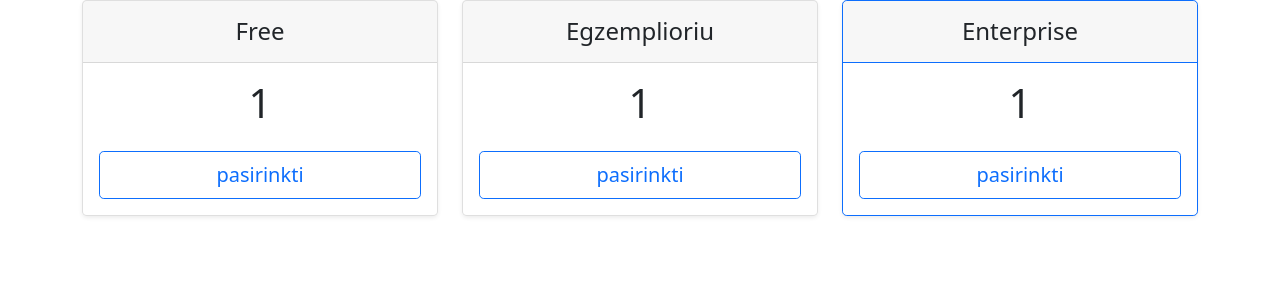
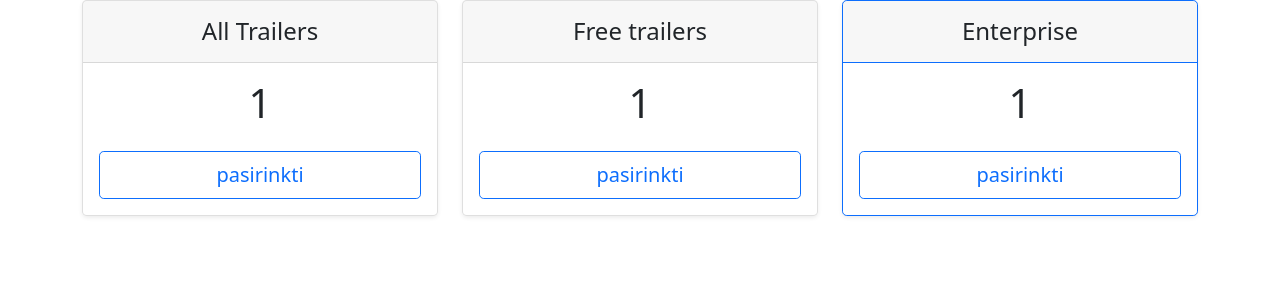
Before and after one commit to sudnitzki/project_dispatcher, a Django app: page /dispatcher/ in a window 1280 px wide. Shown: the part 234-534 px from the top of the page. Run offline with Django 4.2, Linux system fonts and the light colour scheme; data comes from the database, SQL or seed files in the repository; both versions use the stored data as it was after the commit.

Commit message:
autorizacija

```diff
--- a/mysite/dispatcher/templates/index.html
+++ b/mysite/dispatcher/templates/index.html
@@ -12,10 +12,10 @@
   <div class="col">
     <div class="card mb-4 rounded-3 shadow-sm">
       <div class="card-header py-3">
-        <h4 class="my-0 fw-normal">Free</h4>
+        <h4 class="my-0 fw-normal">All Trailers</h4>
       </div>
       <div class="card-body">
-        <h1 class="card-title pricing-card-title">{{ num_instances_available }}<small class="text-muted fw-light"></small></h1>
+        <h1 class="card-title pricing-card-title">{{ num_trailers }}<small class="text-muted fw-light"></small></h1>
         <ul class="list-unstyled mt-3 mb-4">
         </ul>
         <button type="button" class="w-100 btn btn-lg btn-outline-primary">pasirinkti</button>
@@ -25,7 +25,7 @@
   <div class="col">
     <div class="card mb-4 rounded-3 shadow-sm">
       <div class="card-header py-3">
-        <h4 class="my-0 fw-normal">Egzemplioriu</h4>
+        <h4 class="my-0 fw-normal">Free trailers</h4>
       </div>
       <div class="card-body">
         <h1 class="card-title pricing-card-title">{{ num_instances_available }}<small class="text-muted fw-light"></small></h1>
@@ -41,7 +41,7 @@
         <h4 class="my-0 fw-normal">Enterprise</h4>
       </div>
       <div class="card-body">
-        <h1 class="card-title pricing-card-title">{{ num_instances_available }}<small class="text-muted fw-light"></small></h1>
+        <h1 class="card-title pricing-card-title">{{ num_instances }}<small class="text-muted fw-light"></small></h1>
         <ul class="list-unstyled mt-3 mb-4">
         </ul>
         <button type="button" class="w-100 btn btn-lg btn-outline-primary">pasirinkti</button>
--- a/mysite/dispatcher/templates/search.html
+++ b/mysite/dispatcher/templates/search.html
@@ -7,7 +7,7 @@
   <ul>
     {% for trailer in trailers %}
       <li>
-        <a href="{{ trailer.id }}">{{ trailer.type }}</a> ({{trailer.features}})
+        <a href="{{ 'trailer.id' }}">{{ trailer.type }}</a> ({{trailer.features}})
       </li>
     {% endfor %}
   </ul>
--- a/mysite/dispatcher/templates/trailer_detail.html
+++ b/mysite/dispatcher/templates/trailer_detail.html
@@ -3,7 +3,7 @@
 {% block content %}
   <h1>{{ trailer.type }}</h1>
 
-  <p><strong>Feature:</strong> <a href="{% url 'feature' trailer.features.pk %}">{{ trailer.feature }}</a></p>
+  <p><strong>Feature:</strong> <a href="{% url 'feature' trailer.features.pk %}">{{ trailer.features }}</a></p>
   <p><strong>Summary:</strong> {{ trailer.summary }}</p>
   <p><strong>Plate Number:</strong> {{ trailer.platenr }}</p>
   <p><strong>Producer:</strong> {{ trailer.producer.all|join:", " }}</p>
--- a/mysite/dispatcher/templates/trailer_list.html
+++ b/mysite/dispatcher/templates/trailer_list.html
@@ -6,7 +6,7 @@
   <ul>
     {% for trailer in trailer_list %}
       <li>
-        <a href="{{ trailer.id }}">{{ trailer.type }}</a> ({{trailer.feature}})
+        <a href="{{ trailer.id }}">{{ trailer.type }}</a> ({{trailer.features}})
       </li>
     {% endfor %}
   </ul>
--- a/mysite/dispatcher/views.py
+++ b/mysite/dispatcher/views.py
@@ -48,8 +48,9 @@ def feature(request, feature_id):
 def search(request):
 
     query = request.GET.get('query')
-    search_results = Trailer.objects.filter(Q(type__icontains=query) | Q(summary__icontains=query))
-    return render(request, 'search.html', {'trailer': search_results, 'query': query})
+    query_filter = Q(type__icontains=query) | Q(summary__icontains=query)
+    search_results = Trailer.objects.filter(query_filter)
+    return render(request, 'search.html', {'trailers': search_results, 'query': query})
 
 
 class TrailerListView(generic.ListView):
```
Also changed, not shown: mysite/db.sqlite3.
